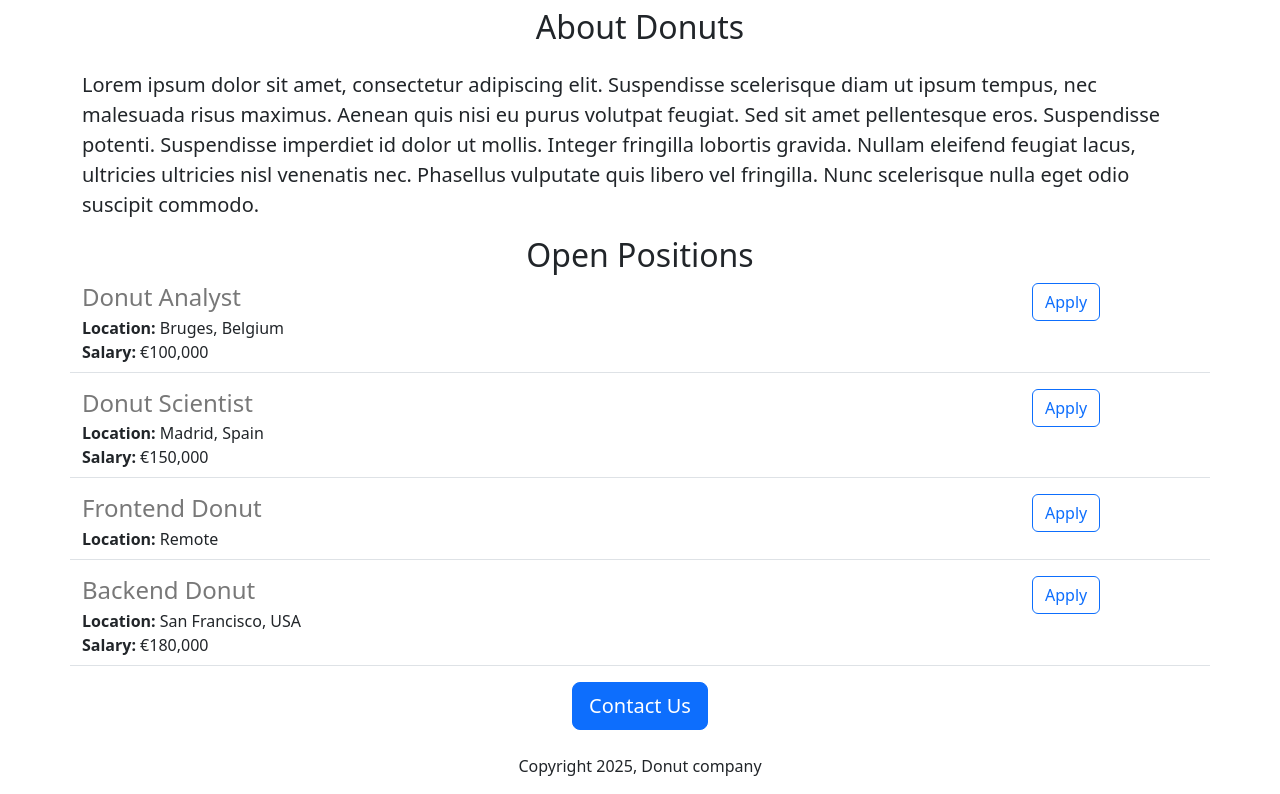
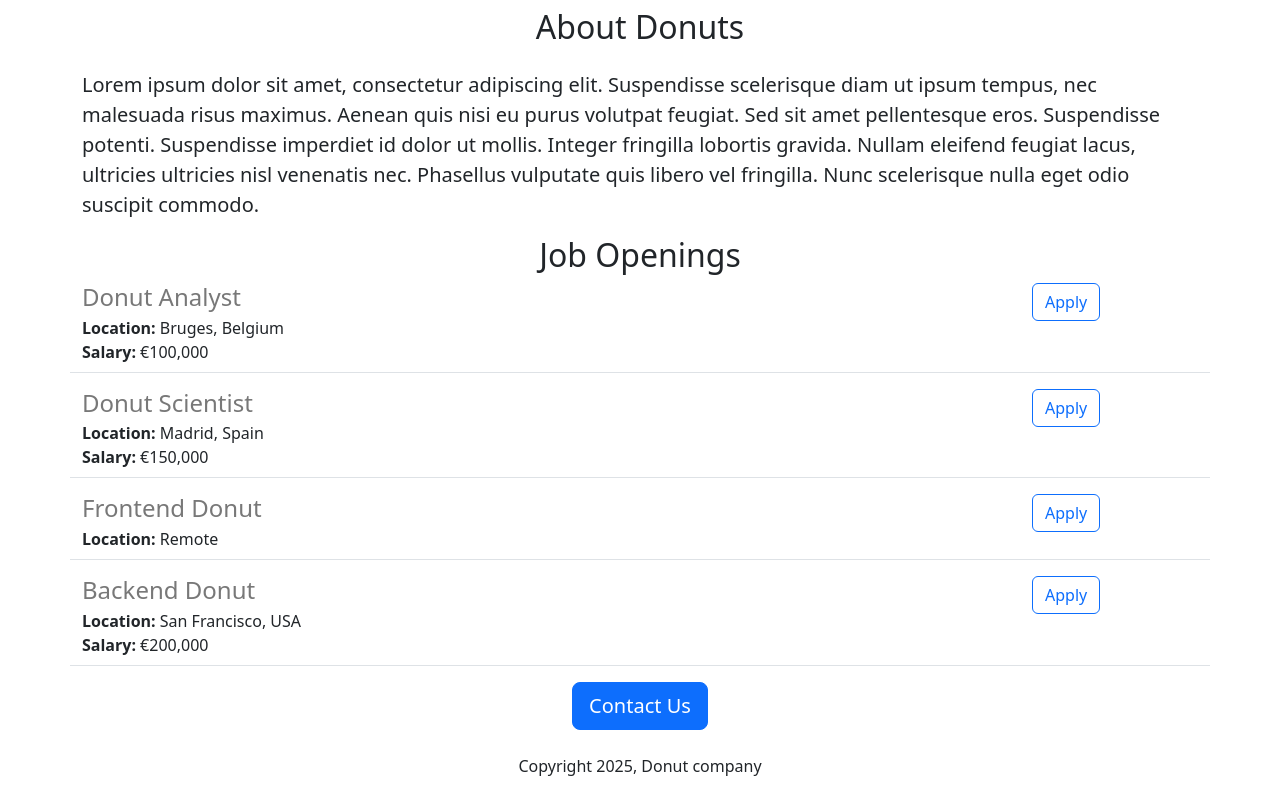
Before and after one commit to Beeboo56/flask_practicev2, a Flask app: page / in a window 1280 px wide. Shown: the part 440-1234 px from the top of the page. Run offline with Flask 3, Linux system fonts and the light colour scheme.

Commit message:
made some changes

```diff
--- a/app.py
+++ b/app.py
@@ -24,7 +24,7 @@ JOBS = [
    'id': 4,
     'title': 'Backend Donut',
     'location': 'San Francisco, USA',
-    'salary': '€180,000'
+    'salary': '€200,000'
   }
 ]
 
--- a/templates/home.html
+++ b/templates/home.html
@@ -21,7 +21,7 @@
       <h2 class="text-center mt-2 mb-4">About Donuts</h2>
       <p class="lead">
         Lorem ipsum dolor sit amet, consectetur adipiscing elit. Suspendisse scelerisque diam ut ipsum tempus, nec malesuada risus maximus. Aenean quis nisi eu purus volutpat feugiat. Sed sit amet pellentesque eros. Suspendisse potenti. Suspendisse imperdiet id dolor ut mollis. Integer fringilla lobortis gravida. Nullam eleifend feugiat lacus, ultricies ultricies nisl venenatis nec. Phasellus vulputate quis libero vel fringilla. Nunc scelerisque nulla eget odio suscipit commodo.</p>
-      <h2 class="text-center">Open Positions</h2>
+      <h2 class="text-center">Job Openings</h2>
       <div>
         {% for job in jobs %}
           {% include 'jobitem.html'%}
```
